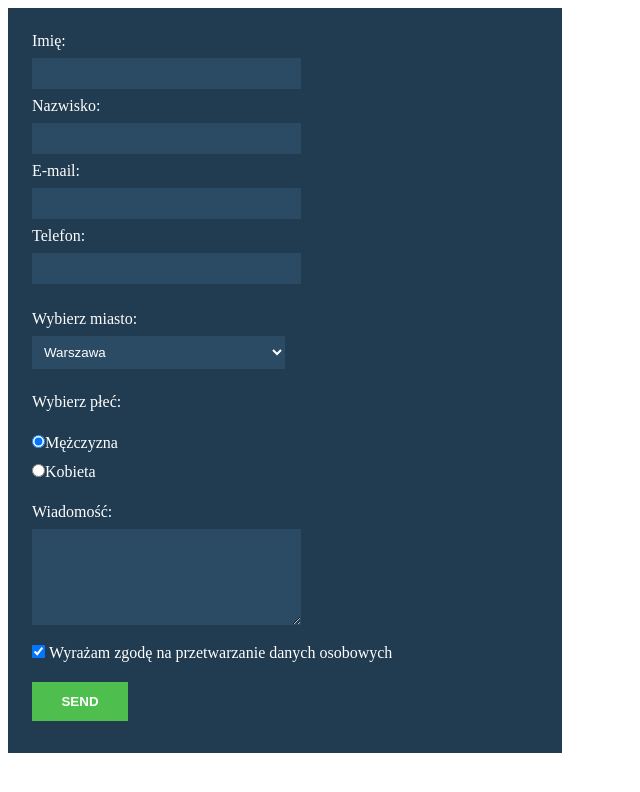
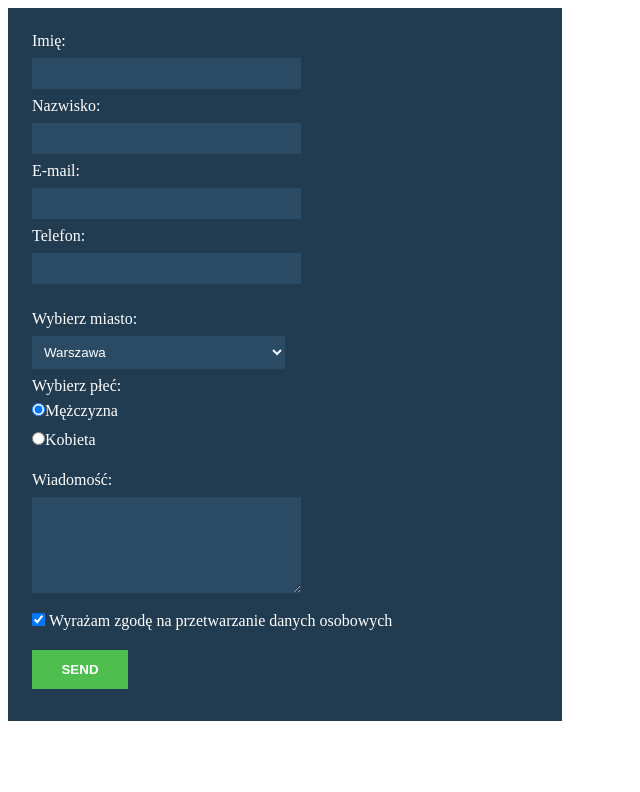
Before and after one commit to matyldaczuba/css3, a plain HTML site: page 5-formularz-html5/index.html in a window 1280 px wide. Shown: the whole page, without its empty margins (0-640 px from the left). Drawn offline with Linux system fonts and the light colour scheme.

Commit message:
zmiany w p nad radio, estetyka

```diff
--- a/5-formularz-html5/css/style.css
+++ b/5-formularz-html5/css/style.css
@@ -4,6 +4,11 @@ form{
     padding: 3vh;
     color: white;
 
+}
+
+.margin-zero{
+    margin: 0;
+    padding: 0;
 }
 
 form label{
@@ -61,3 +66,8 @@ input[type="submit"]{
     font-weight: 800;
     text-transform: uppercase;
 }
+
+input[type="submit"]:hover{
+    background-color: #70e370;
+
+}
--- a/5-formularz-html5/index.html
+++ b/5-formularz-html5/index.html
@@ -36,7 +36,7 @@
         </select>
 
         <br>
-      	<p>Wybierz płeć:</p>
+      	<p class="margin-zero">Wybierz płeć:</p>
         <input type="radio" name="gender" value="male" id="male" checked><label for="male">Mężczyzna</label>
         <br>
         <input type="radio" name="gender" value="female" id="female"><label for="female">Kobieta</label>
```
